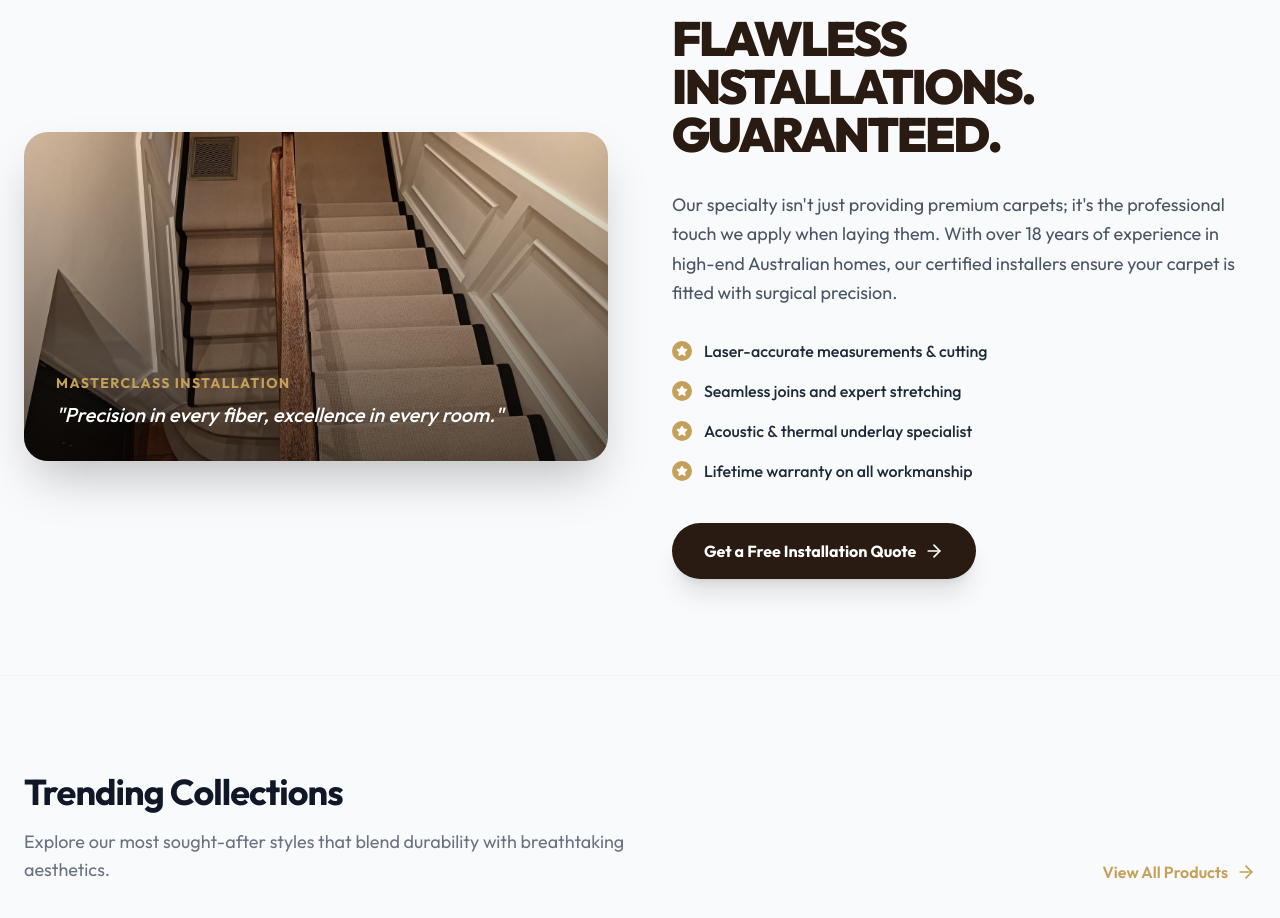
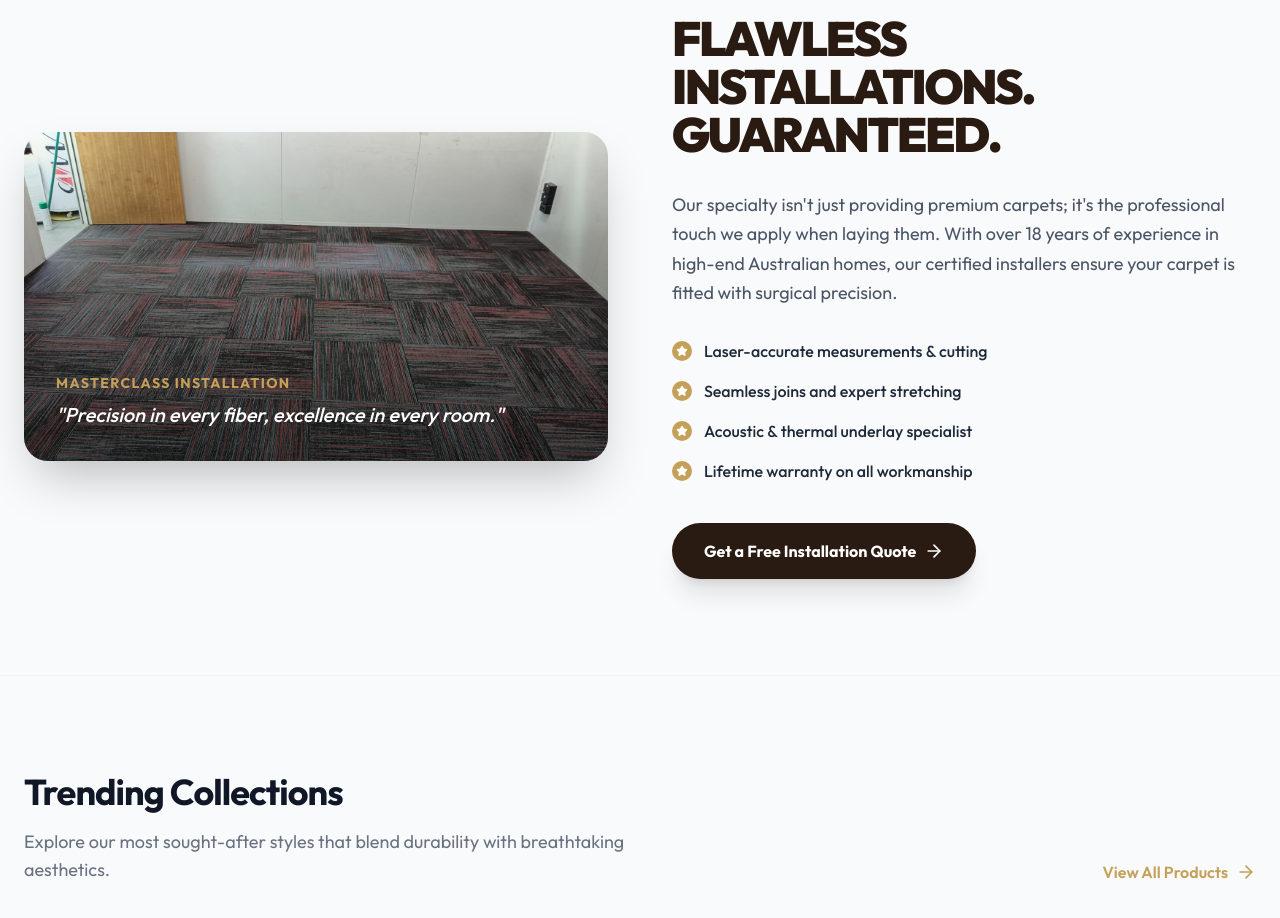
Before and after one commit to omsenpaiii/CarpetFlooring, a Next.js app: page / in a window 1280 px wide. Shown: the part 2020-2938 px from the top of the page. Built offline with nearby package versions, Linux system fonts and the light colour scheme.

Commit message:
fix: Update carpet image source from carpet3.jpeg to carpet6.jpeg.

```diff
--- a/src/app/page.tsx
+++ b/src/app/page.tsx
@@ -275,7 +275,7 @@ export default function Home() {
                 className="relative aspect-video rounded-3xl overflow-hidden shadow-2xl"
               >
                 <img
-                  src="/products/Carpets/carpet3.jpeg"
+                  src="/products/Carpets/carpet6.jpeg"
                   alt="Professional Carpet Installation"
                   className="w-full h-full object-cover"
                   onError={(e) => {
```
